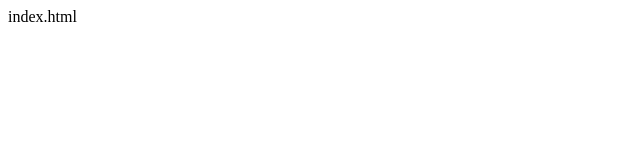
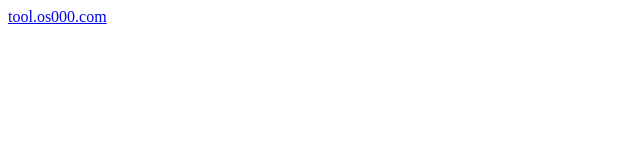
Before and after one commit to os000/os000.github.io, a plain HTML site: page index.html in a window 1280 px wide. Shown: the whole page, without its empty margins (0-640 px from the left). Drawn offline with Linux system fonts and the light colour scheme.

Commit message:
Add files via upload

```diff
--- a/index.html
+++ b/index.html
@@ -5,6 +5,6 @@
 		<title></title>
 	</head>
 	<body>
-		index.html
+		<a href="https://tool.os000.com">tool.os000.com</a>
 	</body>
 </html>
```
